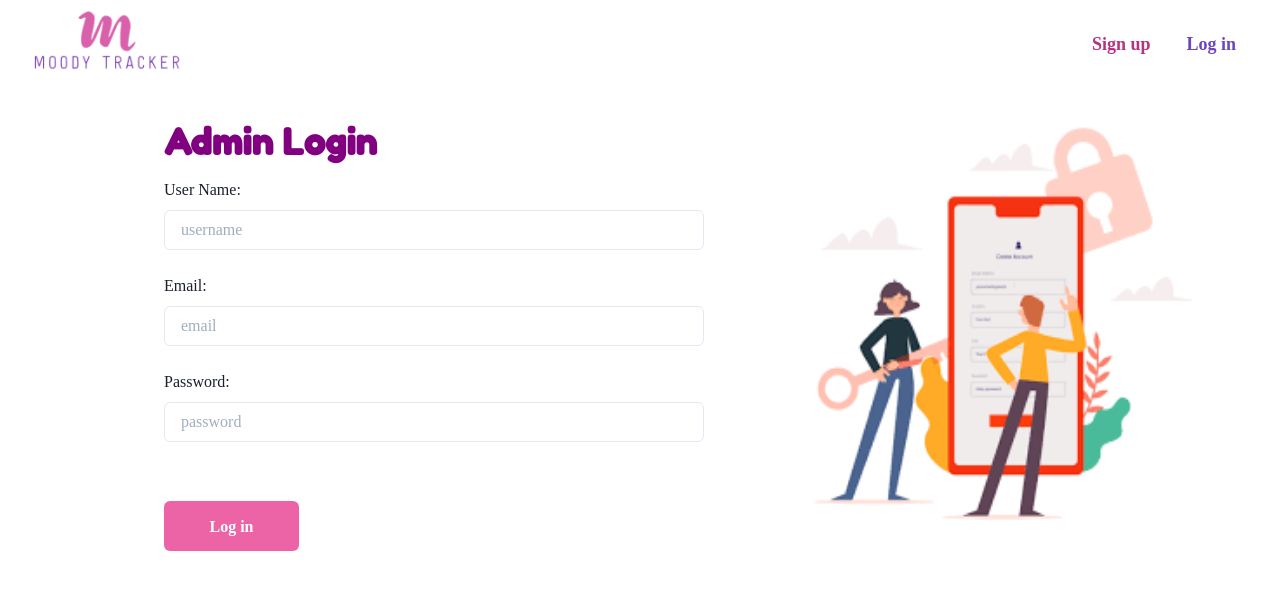
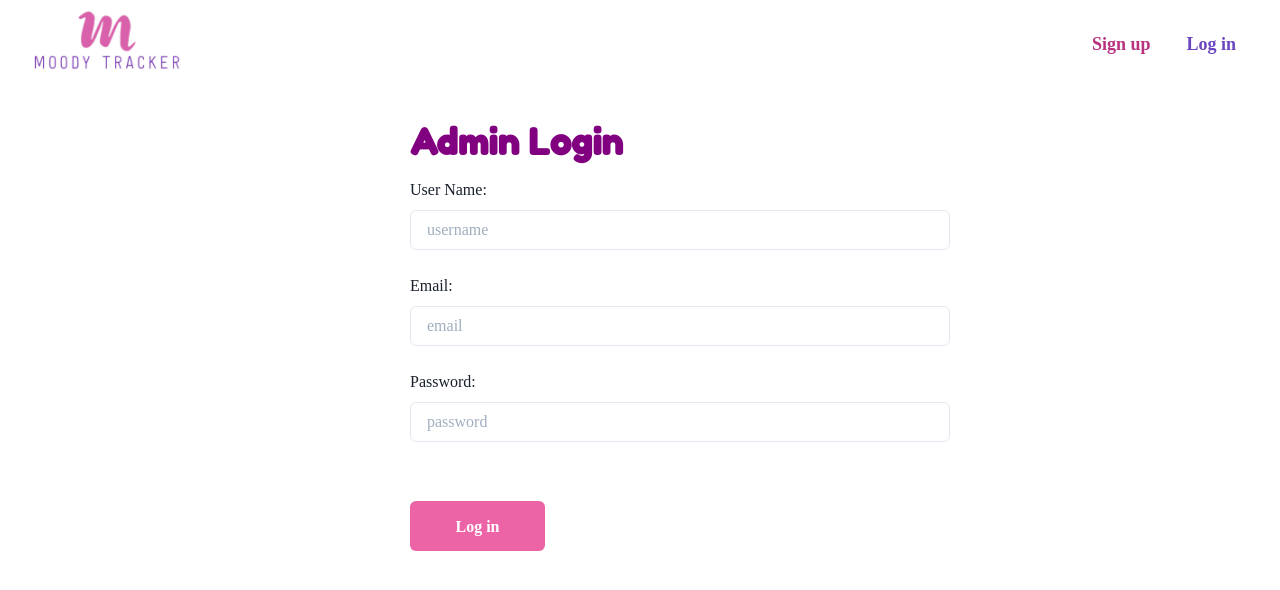
Before and after one commit to kenny-kogi/MoodyTracker-Client, a React (Create React App) app: page /admin/login in a window 1280 px wide. Shown: the top 590 px of the page. Built offline with nearby package versions, Linux system fonts and the light colour scheme; no server answers; a web font is replaced by a local one.

Commit message:
admin ui

```diff
--- a/src/components/registrations/Forms/Admin/Form.js
+++ b/src/components/registrations/Forms/Admin/Form.js
@@ -3,7 +3,7 @@ import {
   Box,
   FormControl,
   Grid,
-  Image,
+  //   Image,
   GridItem,
   FormLabel,
   Input,
@@ -11,8 +11,8 @@ import {
   Heading,
   Button,
 } from "@chakra-ui/react";
-import SignupImage from "../../../../assets/signup1.png";
-import LogImage from "../../../../assets/login1.png";
+// import SignupImage from "../../../../assets/signup1.png";
+// import LogImage from "../../../../assets/login1.png";
 
 const Form = ({ handleChange, handleSubmit, patient, isSignup }) => {
   return (
@@ -185,9 +185,9 @@ const Form = ({ handleChange, handleSubmit, patient, isSignup }) => {
             </form>
           )}
         </Box>
-        <Box>
+        {/* <Box>
           <Image src={isSignup ? SignupImage : LogImage} boxSize="400px" />
-        </Box>
+        </Box> */}
       </Stack>
     </Box>
   );
```
